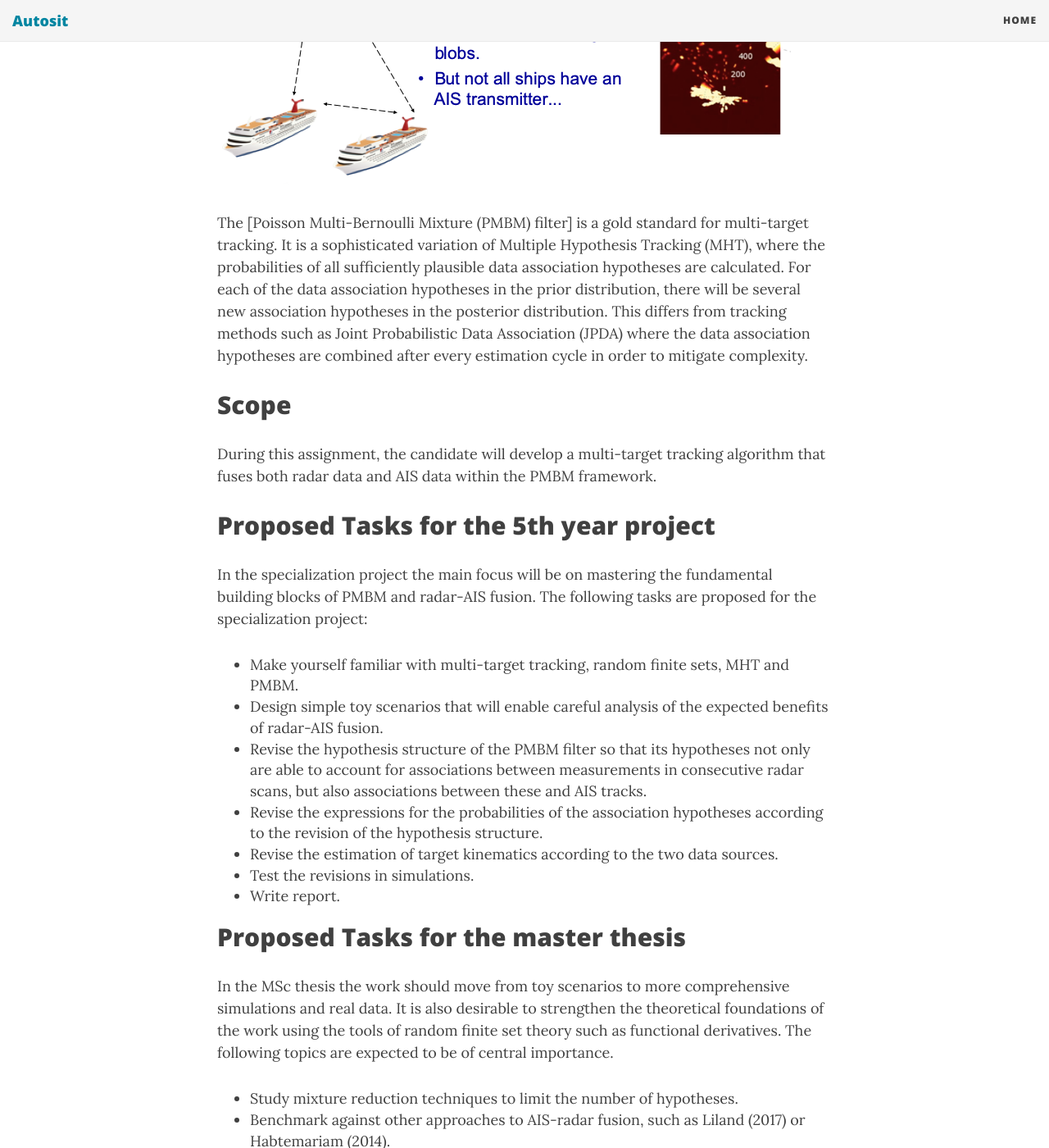
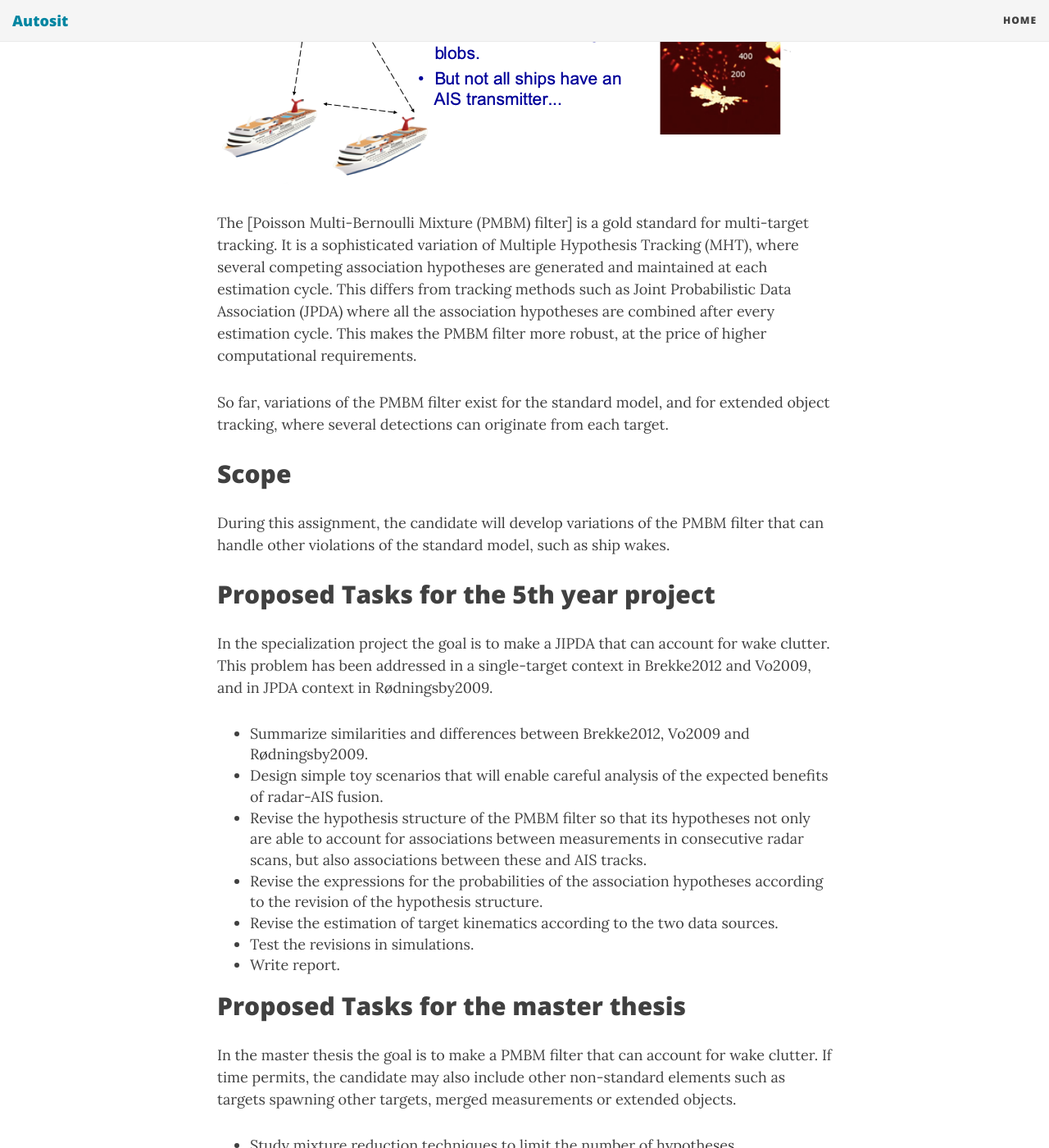
Before and after one commit to autosit/autosit.github.io, a Jekyll site: the page built from _posts/2022-03-30-pmbm_wakes_spawning.md, in a window 1280 px wide and 1400 px high, scrolled down 871 px. Shown: the whole window at 82% size. Built offline with Jekyll 4.4.1, drawn with Linux system fonts in a browser that asks for light colours; nearby versions of some CDN libraries.

Commit message:
updated wake project

```diff
--- a/_posts/2022-03-30-pmbm_wakes_spawning.md
+++ b/_posts/2022-03-30-pmbm_wakes_spawning.md
@@ -12,19 +12,19 @@ There are, however, many real-world applications where these assumptions fail to
 |<img src="{{site.url}}/assets/ais_slide.png" width="700"> |
 
 
-The [Poisson Multi-Bernoulli Mixture (PMBM) filter] is a gold standard for multi-target tracking. It is a sophisticated variation of Multiple Hypothesis Tracking (MHT), where the probabilities of all sufficiently plausible data association hypotheses are calculated.
-For each of the data association hypotheses in the prior distribution, there will be several new association hypotheses in the posterior distribution. This differs from tracking methods such as Joint Probabilistic Data Association (JPDA) where the data association hypotheses are combined after every estimation cycle in order to mitigate complexity.
+The [Poisson Multi-Bernoulli Mixture (PMBM) filter] is a gold standard for multi-target tracking. It is a sophisticated variation of Multiple Hypothesis Tracking (MHT), where several competing association hypotheses are generated and maintained at each estimation cycle. This differs from tracking methods such as Joint Probabilistic Data Association (JPDA) where all the association hypotheses are combined after every estimation cycle. This makes the PMBM filter more robust, at the price of higher computational requirements.
 
+So far, variations of the PMBM filter exist for the standard model, and for extended object tracking, where several detections can originate from each target.
 
 ## Scope
 
-During this assignment, the candidate will develop a multi-target tracking algorithm that fuses both radar data and AIS data within the PMBM framework.
+During this assignment, the candidate will develop variations of the PMBM filter that can handle other violations of the standard model, such as ship wakes.
 
 ## Proposed Tasks for the 5th year project
 
-In the specialization project the main focus will be on mastering the fundamental building blocks of PMBM and radar-AIS fusion. The following tasks are proposed for the specialization project:
+In the specialization project the goal is to make a JIPDA that can account for wake clutter. This problem has been addressed in a single-target context in Brekke2012 and Vo2009, and in JPDA context in Rødningsby2009.
 
-* Make yourself familiar with multi-target tracking, random finite sets, MHT and PMBM.
+* Summarize similarities and differences between Brekke2012, Vo2009 and Rødningsby2009.
 * Design simple toy scenarios that will enable careful analysis of the expected benefits of radar-AIS fusion.
 * Revise the hypothesis structure of the PMBM filter so that its hypotheses not only are able to account for associations between measurements in consecutive radar scans, but also associations between these and AIS tracks.
 * Revise the expressions for the probabilities of the association hypotheses according to the revision of the hypothesis structure.
@@ -34,7 +34,7 @@ In the specialization project the main focus will be on mastering the fundamenta
 
 ## Proposed Tasks for the master thesis
 
-In the MSc thesis the work should move from toy scenarios to more comprehensive simulations and real data. It is also desirable to strengthen the theoretical foundations of the work using the tools of random finite set theory such as functional derivatives. The following topics are expected to be of central importance.
+In the master thesis the goal is to make a PMBM filter that can account for wake clutter. If time permits, the candidate may also include other non-standard elements such as targets spawning other targets, merged measurements or extended objects.
 
 * Study mixture reduction techniques to limit the number of hypotheses.
 * Benchmark against other approaches to AIS-radar fusion, such as Liland (2017) or Habtemariam (2014).
```
